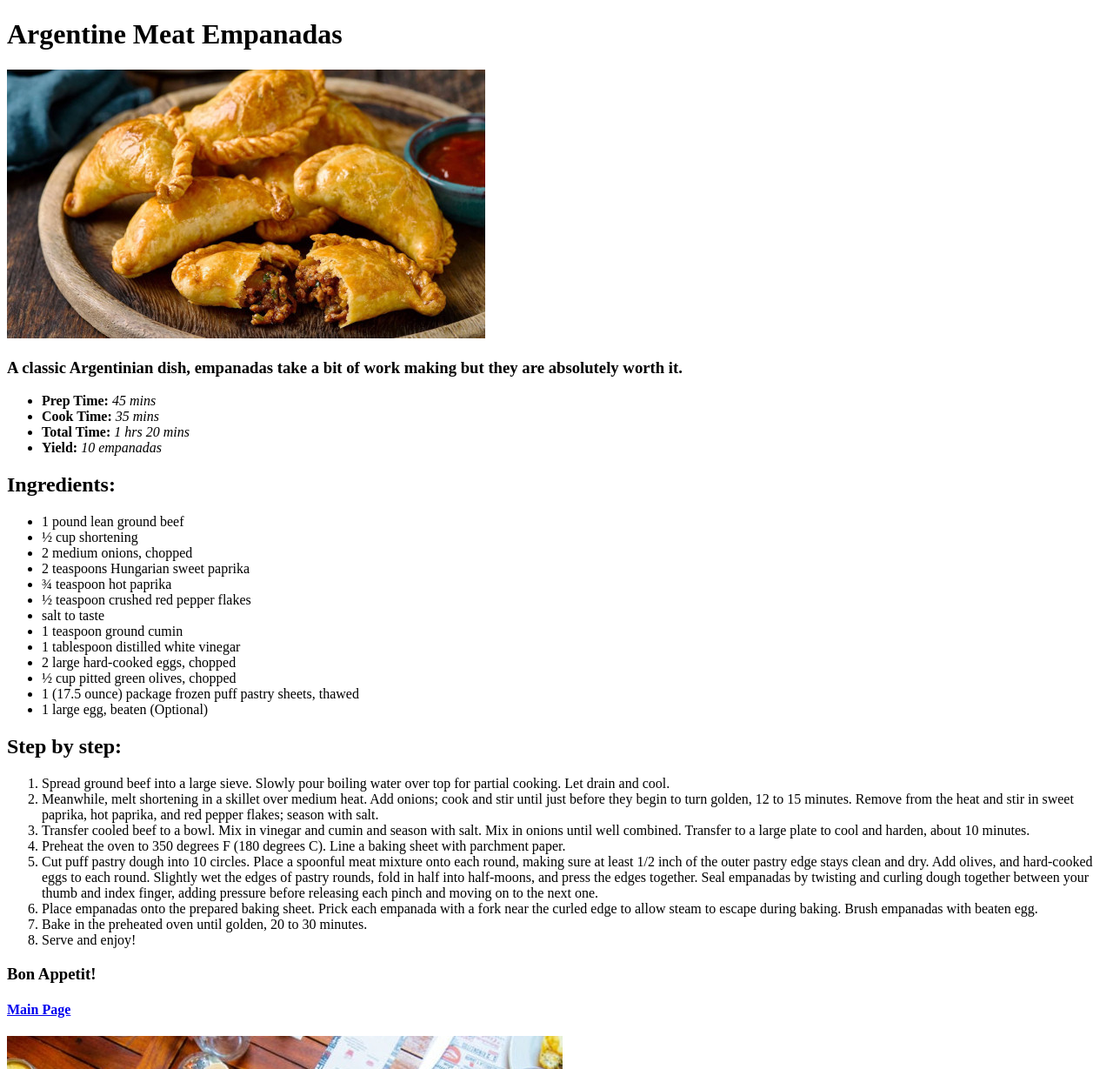
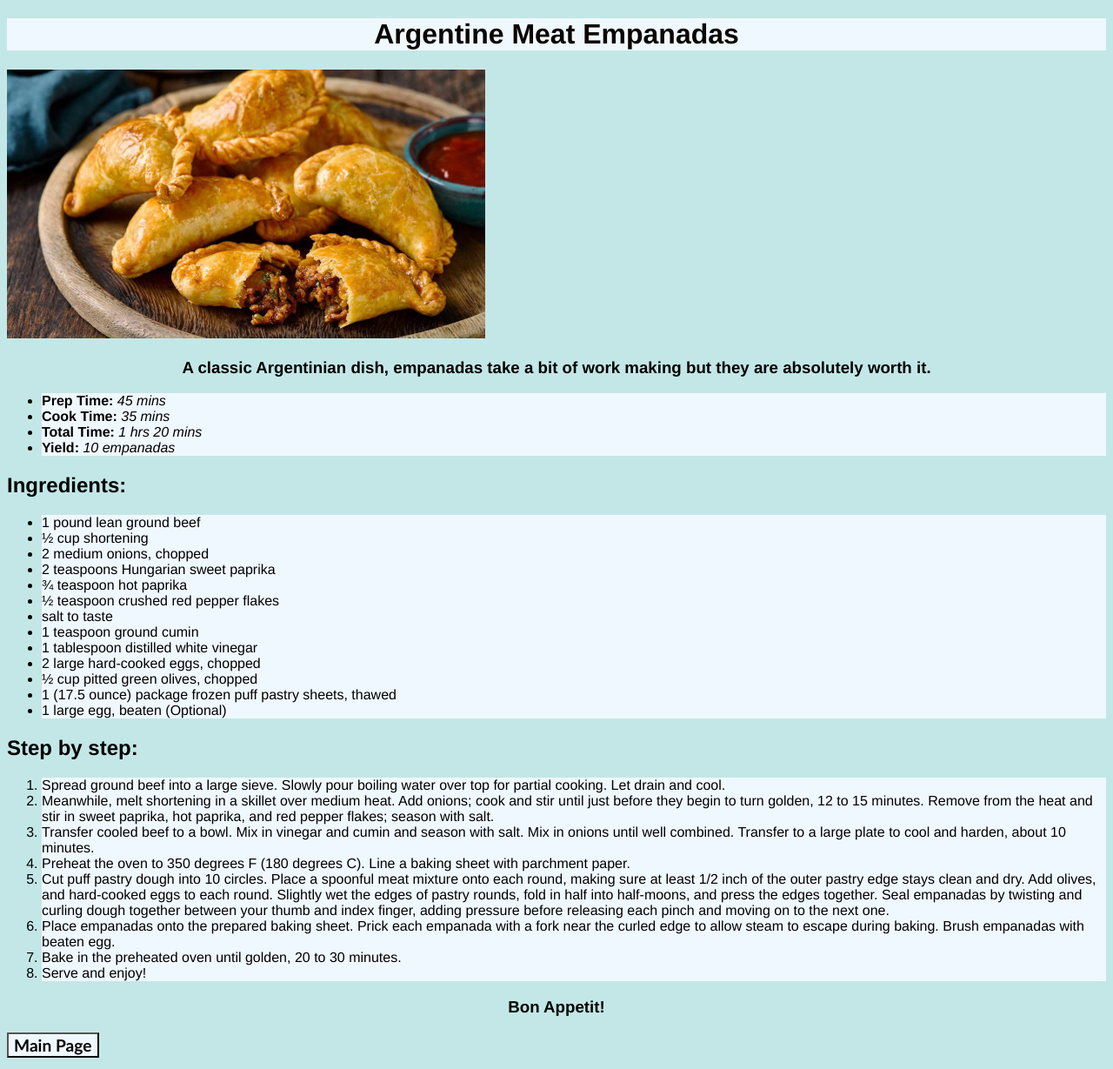
Before and after one commit to Serech-dev/odin-recipes, a plain HTML site: page recipes/emp.html in a window 1280 px wide. Shown: the top 1229 px of the page at 87% size. Drawn offline with Linux system fonts and the light colour scheme.

Commit message:
Apply color and align text with css

```diff
--- a/recipes/emp.html
+++ b/recipes/emp.html
@@ -5,6 +5,7 @@
     <meta http-equiv="X-UA-Compatible" content="IE=edge">
     <meta name="viewport" content="width=device-width, initial-scale=1.0">
     <title>Argentine Meat Empanadas</title>
+    <link rel="stylesheet" href="../style.css">
 </head>
 <body>
     <h1>Argentine Meat Empanadas</h1>
@@ -44,7 +45,7 @@
         <li>Serve and enjoy!</li>
     </ol>
     <h3>Bon Appetit!</h3>
-    <a href="../index.html"><h4>Main Page</h4></a>
+    <a href="../index.html"><button class="buttonmp">Main Page</button></a>
     <p></p>
     <img src="../img/arg-food3.jpg" alt="Delicious Argentinian dishes">
 </body>
--- /dev/null
+++ b/style.css
@@ -0,0 +1,28 @@
+* {
+    font-family: 'Franklin Gothic Medium', 'Arial Narrow', Arial, sans-serif;
+}
+h1 {
+    text-align: center;
+    color: rgb(10, 5, 0);
+    background-color: aliceblue;
+}
+body {
+    background-color: rgb(195, 231, 231);
+}
+.recipesbg,li {
+    background-color: aliceblue;
+}
+#messi {
+    background-color: aliceblue;
+    font-weight: 900;
+}
+.buttonmp {
+    background-color: aliceblue;
+    text-align: center;
+    font-size: larger;
+    font-weight: 800;
+    font-family: 'Gill Sans', 'Gill Sans MT', Calibri, 'Trebuchet MS', sans-serif;
+}
+h3 {
+    text-align: center;
+}
```
Also changed, not shown: index.html (+3 -2 lines), recipes/chimichurri.html (+2 -1 lines), recipes/potsalad.html (+2 -1 lines), recipes/recipe_empty.html (+2 -1 lines).
